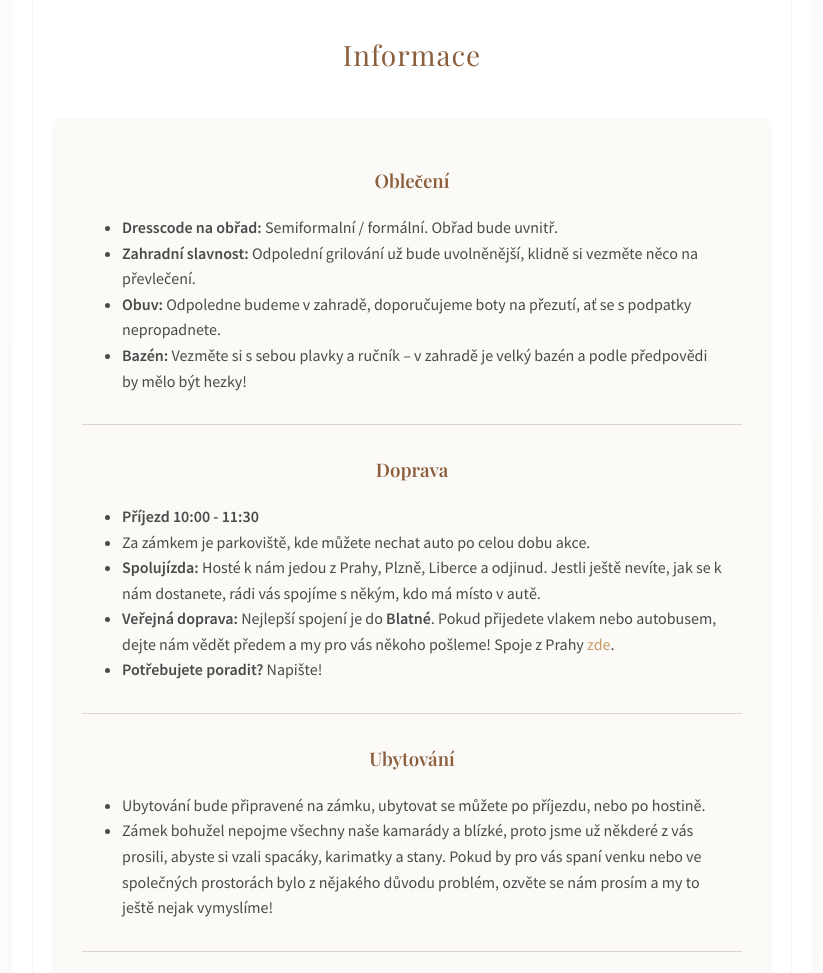
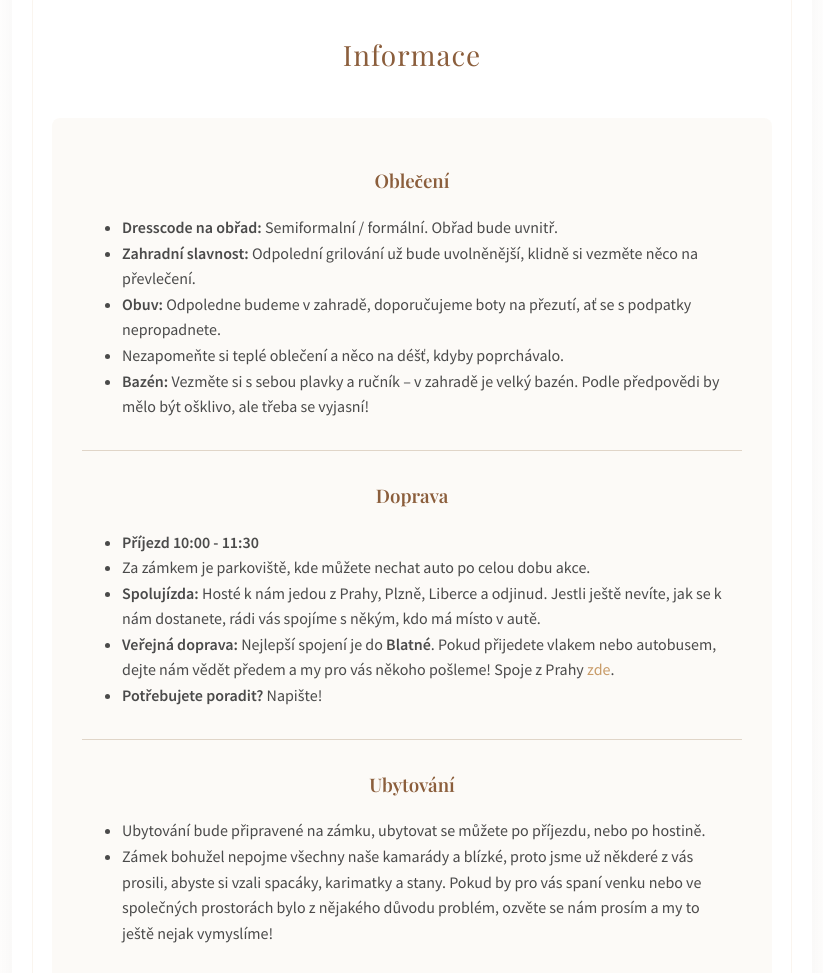
Before and after one commit to VojtaSara/avsvatba, a plain HTML site: page page.html in a window 1280 px wide. Shown: the part 1268-2241 px from the top of the page, without its empty margins (228-1051 px from the left). Drawn offline with nearby package versions, Linux system fonts and the light colour scheme; a web font is replaced by a local one.

Commit message:
Update page.html

```diff
--- a/page.html
+++ b/page.html
@@ -344,7 +344,8 @@
                     <li><strong>Dresscode na obřad:</strong> Semiformalní / formální. Obřad bude uvnitř.</li>
                     <li><strong>Zahradní slavnost:</strong> Odpolední grilování už bude uvolněnější, klidně si vezměte něco na převlečení.</li>
                     <li><strong>Obuv:</strong> Odpoledne budeme v zahradě, doporučujeme boty na přezutí, ať se s podpatky nepropadnete.</li>
-                    <li><strong>Bazén:</strong> Vezměte si s sebou plavky a ručník – v zahradě je velký bazén a podle předpovědi by mělo být hezky!</li>
+                    <li>Nezapomeňte si teplé oblečení a něco na déšť, kdyby poprchávalo. </li>
+                    <li><strong>Bazén:</strong> Vezměte si s sebou plavky a ručník – v zahradě je velký bazén. Podle předpovědi by mělo být ošklivo, ale třeba se vyjasní!</li>
                 </ul>
 
                 <hr style="margin: 30px 0; border: none; border-top: 1px solid #e0d5c8;">
```
